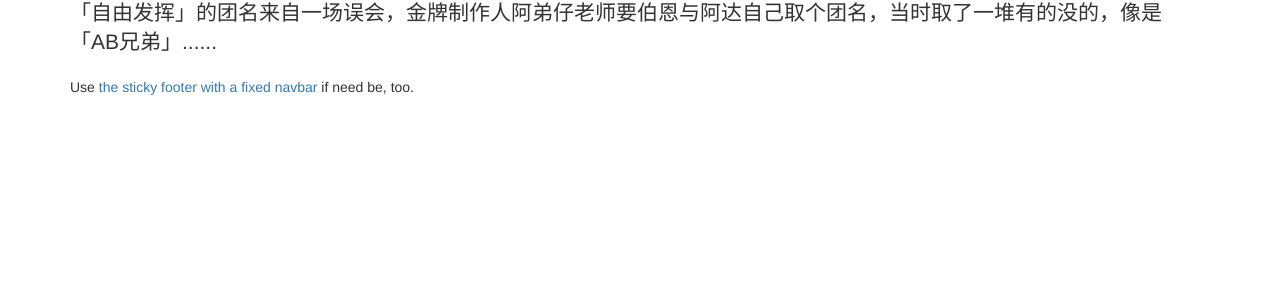
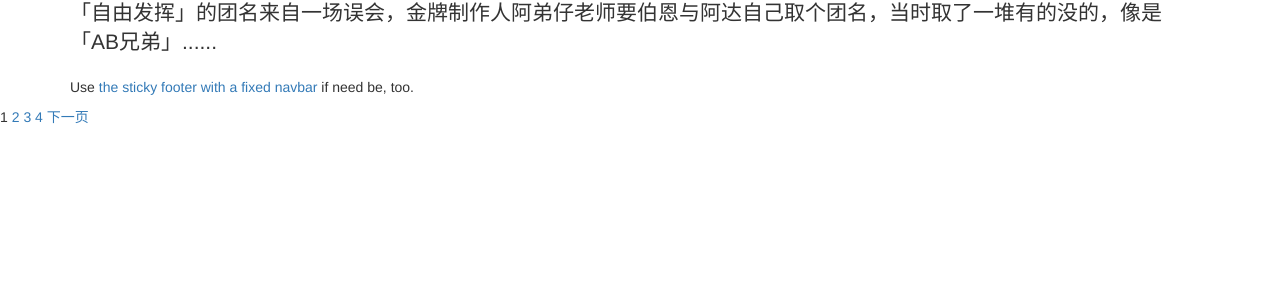
Before and after one commit to jinchangle/xiashuangxi.github.io, a Jekyll site: the page built from index.html, in a window 1280 px wide. Shown: the part 377-678 px from the top of the page. Built offline with Jekyll 4.4.1, drawn with Linux system fonts in a browser that asks for light colours; the list of posts is cut into pages by our own code.

Commit message:
Please enter the commit message for your changes. Lines starting  with '' will be ignored, and an empty message aborts the commit.  On branch master  Your branch is up-to-date with 'origin/master'.
 Changes to be committed:
	modified:   _layouts/default.html

```diff
--- a/_layouts/default.html
+++ b/_layouts/default.html
@@ -16,6 +16,28 @@
         <p>Use <a href="../sticky-footer-navbar">the sticky footer with a fixed navbar</a> if need be, too.</p>
     </div>
 {% endfor %}
+
+<!-- 分页 -->
+{% if paginator.total_pages > 1 %}
+    <!-- 分页代码 -->
+    {% if paginator.previous_page %}
+        <a href="{{ paginator.previous_page_path | prepend: site.baseurl | replace: '//', '/' }}"上一页</a>
+    {% endif %}
+
+    {% for page in (1..paginator.total_pages) %}
+    {% if page == paginator.page %}
+    <span class="active">{{ page }}</span>
+    {% elsif page == 1 %}
+    <a href="{{ '/index.html' | prepend: site.baseurl | replace: '//', '/' }}">{{ page }}</a>
+    {% else %}
+    <a href="{{ site.paginate_path | prepend: site.baseurl | replace: '//', '/' | replace: ':num', page }}">{{ page }}</a>
+    {% endif %}
+    {% endfor %}
+
+    {% if paginator.next_page %}
+    <a href="{{ paginator.next_page_path | prepend: site.baseurl | replace: '//', '/' }}">下一页</a>
+    {% endif %}
+{% endif %}
     <footer class="footer">
         <div class="container">
             <p class="text-muted">xiashuangxi@hotmail.com</p>
```
